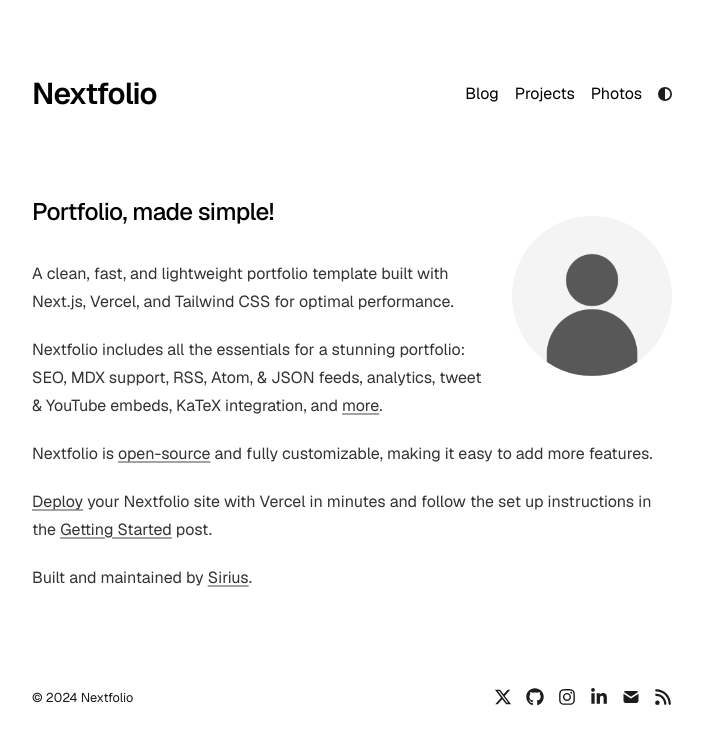
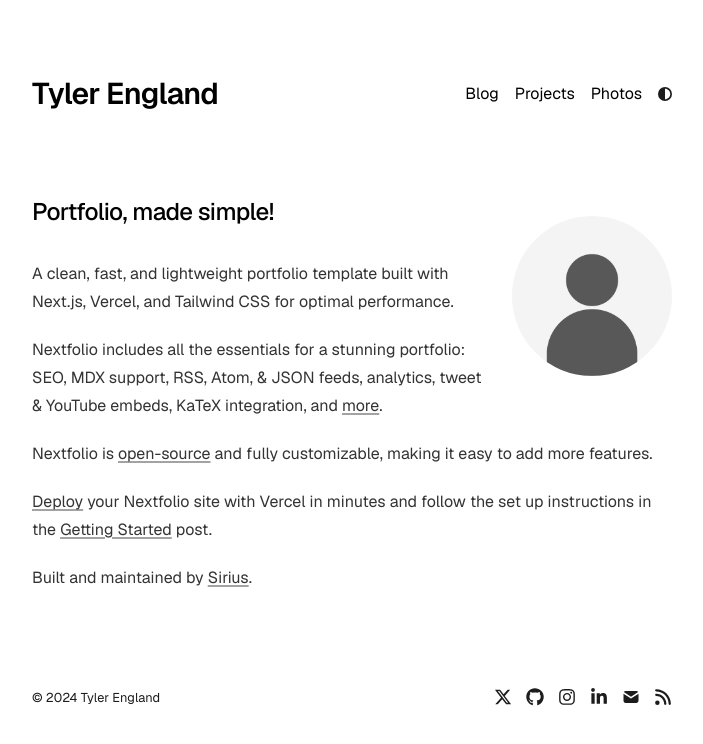
Before and after one commit to tylerengland25/personal-website, a Next.js app: page / in a window 1280 px wide. Shown: the top 744 px of the page, without its empty margins (288-991 px from the left). Built offline with nearby package versions, Linux system fonts and the light colour scheme.

Commit message:
Changed title

```diff
--- a/app/config.ts
+++ b/app/config.ts
@@ -1,7 +1,7 @@
 export const metaData = {
   baseUrl: 'https://nextfolio-template.vercel.app/',
-  title: 'Nextfolio',
-  name: 'Sirius',
+  title: 'Tyler England',
+  name: 'Tyler',
   ogImage: '/opengraph-image.png',
   description:
     'A clean, fast, and lightweight portfolio template built with Next.js, Vercel, and Tailwind CSS for optimal performance.',
```
